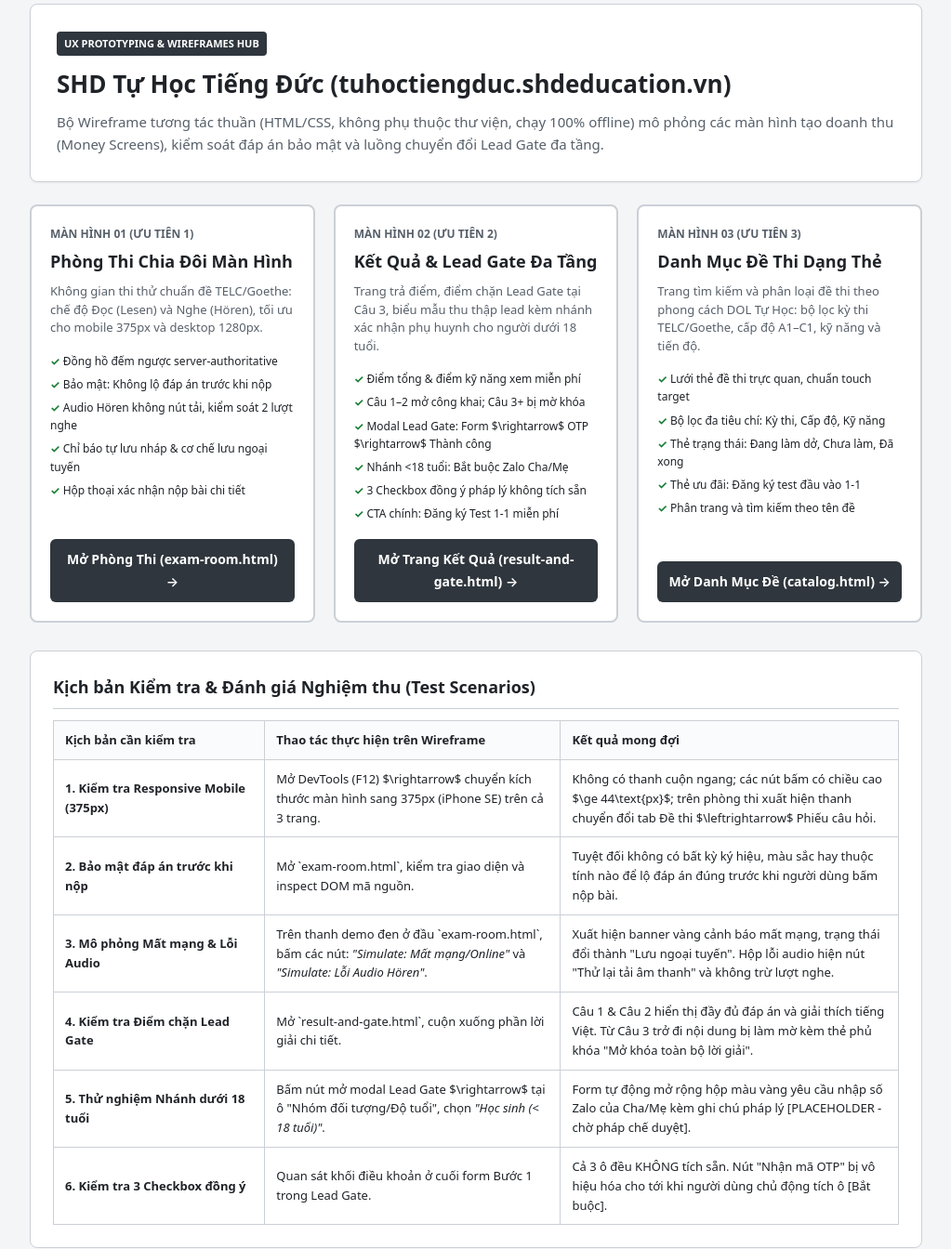
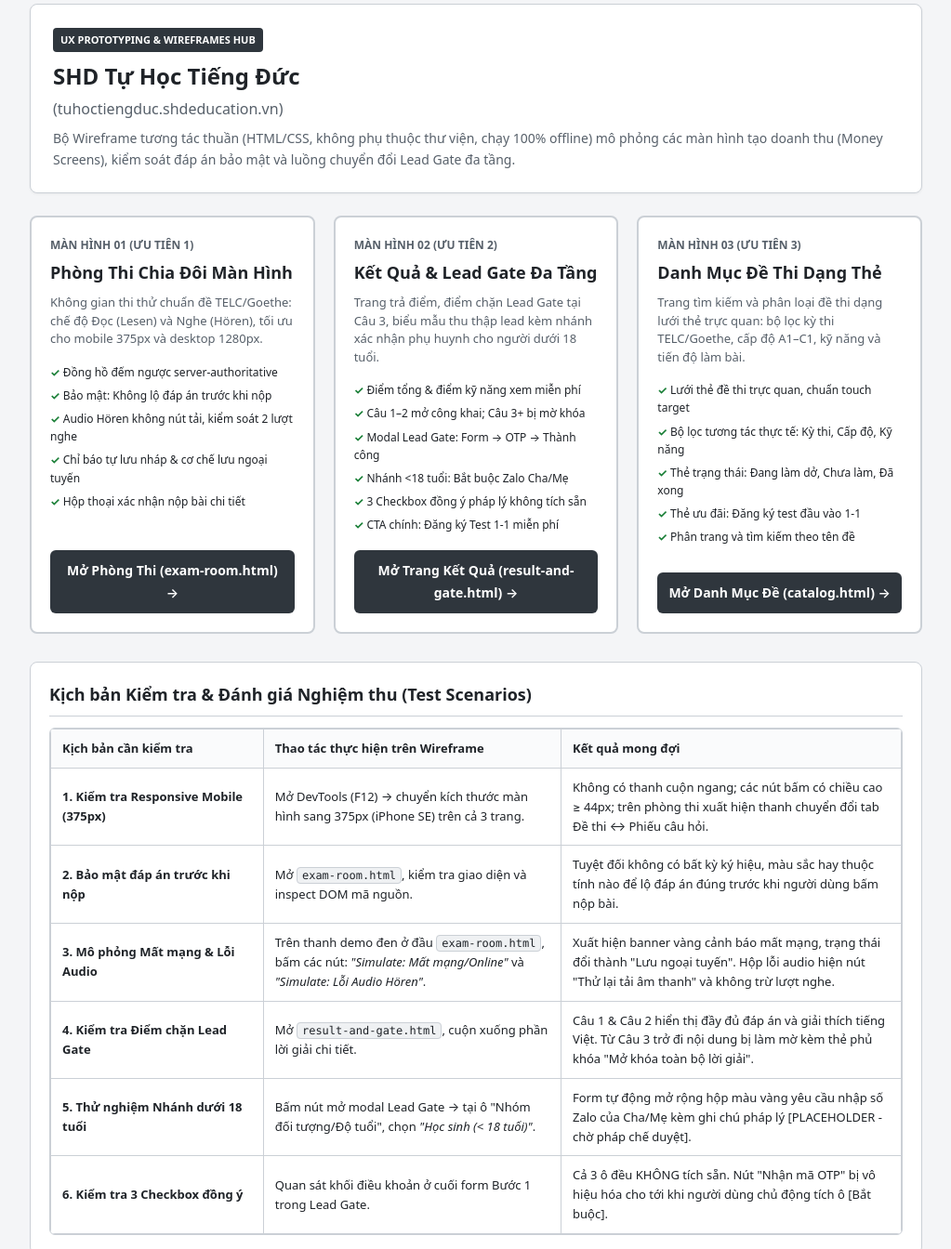
Before and after one commit to hoangthanhpro97/shd-tuhoctiengduc, a plain HTML site: page wireframes/index.html in a window 1280 px wide. Shown: the part 20-1364 px from the top of the page at 93% size, without its empty margins (128-1151 px from the left). Drawn offline with Linux system fonts and the light colour scheme.

Commit message:
fix(wireframe): fix index layout at 375px and clean up latex and backticks

```diff
--- a/wireframes/index.html
+++ b/wireframes/index.html
@@ -27,18 +27,21 @@
       color: var(--text-main);
       line-height: 1.6;
       padding: 24px 16px 60px;
+      overflow-wrap: anywhere;
     }
     .hub-container {
       max-width: 960px;
       margin: 0 auto;
+      width: 100%;
     }
     .hub-header {
       background: var(--bg-surface);
       border: 1px solid var(--border-color);
       border-radius: 8px;
-      padding: 28px;
+      padding: 24px;
       margin-bottom: 24px;
       box-shadow: 0 1px 3px rgba(0,0,0,0.05);
+      overflow-wrap: anywhere;
     }
     .badge-hub {
       display: inline-block;
@@ -52,12 +55,15 @@
       margin-bottom: 10px;
     }
     h1 {
-      font-size: 26px;
+      font-size: 24px;
       margin-bottom: 8px;
+      overflow-wrap: anywhere;
+      word-break: break-word;
+      line-height: 1.35;
     }
     p.lead {
       color: var(--text-muted);
-      font-size: 15px;
+      font-size: 14px;
     }
 
     /* Cards Grid */
@@ -133,7 +139,8 @@
       background: var(--bg-surface);
       border: 1px solid var(--border-color);
       border-radius: 8px;
-      padding: 24px;
+      padding: 20px;
+      width: 100%;
     }
     .testing-guide h2 {
       font-size: 18px;
@@ -141,11 +148,21 @@
       border-bottom: 1px solid var(--border-color);
       padding-bottom: 8px;
     }
+
+    /* Scrollable responsive container for table */
+    .table-container {
+      width: 100%;
+      overflow-x: auto;
+      -webkit-overflow-scrolling: touch;
+      margin-top: 12px;
+      border: 1px solid var(--border-color);
+      border-radius: 6px;
+    }
     .guide-table {
       width: 100%;
+      min-width: 600px;
       border-collapse: collapse;
       font-size: 13px;
-      margin-top: 12px;
     }
     .guide-table th, .guide-table td {
       border: 1px solid var(--border-color);
@@ -155,11 +172,35 @@
     .guide-table th {
       background: #fafbfc;
       font-weight: 700;
+      white-space: nowrap;
+    }
+
+    code {
+      background: #eff1f3;
+      border: 1px solid var(--border-color);
+      border-radius: 4px;
+      padding: 1px 5px;
+      font-family: ui-monospace, SFMono-Regular, "SF Mono", Menlo, Consolas, monospace;
+      font-size: 12px;
     }
 
     @media (max-width: 840px) {
       .wireframe-cards {
         grid-template-columns: 1fr;
+      }
+    }
+    @media (max-width: 480px) {
+      body {
+        padding: 12px 10px 40px;
+      }
+      .hub-header {
+        padding: 16px;
+      }
+      h1 {
+        font-size: 20px;
+      }
+      .testing-guide {
+        padding: 14px;
       }
     }
   </style>
@@ -168,8 +209,8 @@
 
   <div class="hub-container">
     <header class="hub-header">
-      <span class="badge-hub">UX Prototyping & Wireframes Hub</span>
-      <h1>SHD Tự Học Tiếng Đức (tuhoctiengduc.shdeducation.vn)</h1>
+      <span class="badge-hub">UX Prototyping &amp; Wireframes Hub</span>
+      <h1>SHD Tự Học Tiếng Đức<br><span style="font-size: 16px; color: var(--text-muted); font-weight: normal;">(tuhoctiengduc.shdeducation.vn)</span></h1>
       <p class="lead">
         Bộ Wireframe tương tác thuần (HTML/CSS, không phụ thuộc thư viện, chạy 100% offline) mô phỏng các màn hình tạo doanh thu (Money Screens), kiểm soát đáp án bảo mật và luồng chuyển đổi Lead Gate đa tầng.
       </p>
@@ -190,7 +231,7 @@
             <li>Đồng hồ đếm ngược server-authoritative</li>
             <li>Bảo mật: Không lộ đáp án trước khi nộp</li>
             <li>Audio Hören không nút tải, kiểm soát 2 lượt nghe</li>
-            <li>Chỉ báo tự lưu nháp & cơ chế lưu ngoại tuyến</li>
+            <li>Chỉ báo tự lưu nháp &amp; cơ chế lưu ngoại tuyến</li>
             <li>Hộp thoại xác nhận nộp bài chi tiết</li>
           </ul>
         </div>
@@ -201,14 +242,14 @@
       <div class="wf-card">
         <div>
           <div class="wf-number">MÀN HÌNH 02 (ƯU TIÊN 2)</div>
-          <h2 class="wf-title">Kết Quả & Lead Gate Đa Tầng</h2>
+          <h2 class="wf-title">Kết Quả &amp; Lead Gate Đa Tầng</h2>
           <p class="wf-desc">
             Trang trả điểm, điểm chặn Lead Gate tại Câu 3, biểu mẫu thu thập lead kèm nhánh xác nhận phụ huynh cho người dưới 18 tuổi.
           </p>
           <ul class="wf-features">
-            <li>Điểm tổng & điểm kỹ năng xem miễn phí</li>
+            <li>Điểm tổng &amp; điểm kỹ năng xem miễn phí</li>
             <li>Câu 1–2 mở công khai; Câu 3+ bị mờ khóa</li>
-            <li>Modal Lead Gate: Form $\rightarrow$ OTP $\rightarrow$ Thành công</li>
+            <li>Modal Lead Gate: Form → OTP → Thành công</li>
             <li>Nhánh &lt;18 tuổi: Bắt buộc Zalo Cha/Mẹ</li>
             <li>3 Checkbox đồng ý pháp lý không tích sẵn</li>
             <li>CTA chính: Đăng ký Test 1-1 miễn phí</li>
@@ -223,11 +264,11 @@
           <div class="wf-number">MÀN HÌNH 03 (ƯU TIÊN 3)</div>
           <h2 class="wf-title">Danh Mục Đề Thi Dạng Thẻ</h2>
           <p class="wf-desc">
-            Trang tìm kiếm và phân loại đề thi theo phong cách DOL Tự Học: bộ lọc kỳ thi TELC/Goethe, cấp độ A1–C1, kỹ năng và tiến độ.
+            Trang tìm kiếm và phân loại đề thi dạng lưới thẻ trực quan: bộ lọc kỳ thi TELC/Goethe, cấp độ A1–C1, kỹ năng và tiến độ làm bài.
           </p>
           <ul class="wf-features">
             <li>Lưới thẻ đề thi trực quan, chuẩn touch target</li>
-            <li>Bộ lọc đa tiêu chí: Kỳ thi, Cấp độ, Kỹ năng</li>
+            <li>Bộ lọc tương tác thực tế: Kỳ thi, Cấp độ, Kỹ năng</li>
             <li>Thẻ trạng thái: Đang làm dở, Chưa làm, Đã xong</li>
             <li>Thẻ ưu đãi: Đăng ký test đầu vào 1-1</li>
             <li>Phân trang và tìm kiếm theo tên đề</li>
@@ -240,7 +281,9 @@
 
     <!-- Hướng dẫn kiểm thử kịch bản -->
     <section class="testing-guide">
-      <h2>Kịch bản Kiểm tra & Đánh giá Nghiệm thu (Test Scenarios)</h2>
+      <h2>Kịch bản Kiểm tra &amp; Đánh giá Nghiệm thu (Test Scenarios)</h2>
+
+      <div class="table-container">
         <table class="guide-table">
           <thead>
             <tr>
@@ -252,27 +295,27 @@
           <tbody>
             <tr>
               <td><strong>1. Kiểm tra Responsive Mobile (375px)</strong></td>
-            <td>Mở DevTools (F12) $\rightarrow$ chuyển kích thước màn hình sang 375px (iPhone SE) trên cả 3 trang.</td>
-            <td>Không có thanh cuộn ngang; các nút bấm có chiều cao $\ge 44\text{px}$; trên phòng thi xuất hiện thanh chuyển đổi tab Đề thi $\leftrightarrow$ Phiếu câu hỏi.</td>
+              <td>Mở DevTools (F12) → chuyển kích thước màn hình sang 375px (iPhone SE) trên cả 3 trang.</td>
+              <td>Không có thanh cuộn ngang; các nút bấm có chiều cao ≥ 44px; trên phòng thi xuất hiện thanh chuyển đổi tab Đề thi ↔ Phiếu câu hỏi.</td>
             </tr>
             <tr>
               <td><strong>2. Bảo mật đáp án trước khi nộp</strong></td>
-            <td>Mở `exam-room.html`, kiểm tra giao diện và inspect DOM mã nguồn.</td>
+              <td>Mở <code>exam-room.html</code>, kiểm tra giao diện và inspect DOM mã nguồn.</td>
               <td>Tuyệt đối không có bất kỳ ký hiệu, màu sắc hay thuộc tính nào để lộ đáp án đúng trước khi người dùng bấm nộp bài.</td>
             </tr>
             <tr>
-            <td><strong>3. Mô phỏng Mất mạng & Lỗi Audio</strong></td>
-            <td>Trên thanh demo đen ở đầu `exam-room.html`, bấm các nút: <em>"Simulate: Mất mạng/Online"</em> và <em>"Simulate: Lỗi Audio Hören"</em>.</td>
+              <td><strong>3. Mô phỏng Mất mạng &amp; Lỗi Audio</strong></td>
+              <td>Trên thanh demo đen ở đầu <code>exam-room.html</code>, bấm các nút: <em>"Simulate: Mất mạng/Online"</em> và <em>"Simulate: Lỗi Audio Hören"</em>.</td>
               <td>Xuất hiện banner vàng cảnh báo mất mạng, trạng thái đổi thành "Lưu ngoại tuyến". Hộp lỗi audio hiện nút "Thử lại tải âm thanh" và không trừ lượt nghe.</td>
             </tr>
             <tr>
               <td><strong>4. Kiểm tra Điểm chặn Lead Gate</strong></td>
-            <td>Mở `result-and-gate.html`, cuộn xuống phần lời giải chi tiết.</td>
-            <td>Câu 1 & Câu 2 hiển thị đầy đủ đáp án và giải thích tiếng Việt. Từ Câu 3 trở đi nội dung bị làm mờ kèm thẻ phủ khóa "Mở khóa toàn bộ lời giải".</td>
+              <td>Mở <code>result-and-gate.html</code>, cuộn xuống phần lời giải chi tiết.</td>
+              <td>Câu 1 &amp; Câu 2 hiển thị đầy đủ đáp án và giải thích tiếng Việt. Từ Câu 3 trở đi nội dung bị làm mờ kèm thẻ phủ khóa "Mở khóa toàn bộ lời giải".</td>
             </tr>
             <tr>
               <td><strong>5. Thử nghiệm Nhánh dưới 18 tuổi</strong></td>
-            <td>Bấm nút mở modal Lead Gate $\rightarrow$ tại ô "Nhóm đối tượng/Độ tuổi", chọn <em>"Học sinh (&lt; 18 tuổi)"</em>.</td>
+              <td>Bấm nút mở modal Lead Gate → tại ô "Nhóm đối tượng/Độ tuổi", chọn <em>"Học sinh (&lt; 18 tuổi)"</em>.</td>
               <td>Form tự động mở rộng hộp màu vàng yêu cầu nhập số Zalo của Cha/Mẹ kèm ghi chú pháp lý [PLACEHOLDER - chờ pháp chế duyệt].</td>
             </tr>
             <tr>
@@ -282,6 +325,7 @@
             </tr>
           </tbody>
         </table>
+      </div>
     </section>
   </div>
 
```
Also changed, not shown: docs/ux/01-personas-and-jobs.md (+2 -2 lines), docs/ux/02-user-flows.md (+1 -1 lines). Lines whose indentation alone changed are shown as unchanged.
